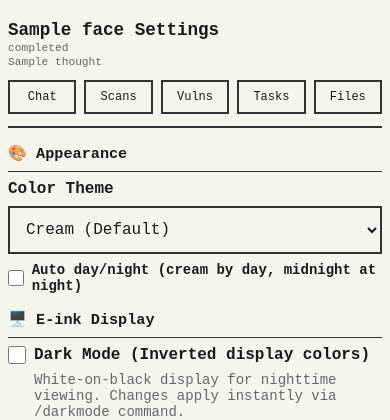
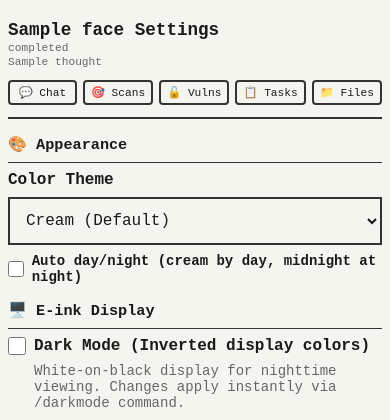
Before and after one commit to dkyazzentwatwa/kali-ink-bot, a Python web app: template modes/web/templates/settings.html in a window 390 px wide. Shown: the top 420 px of the page. Run offline with Jinja, Linux system fonts and the light colour scheme; the template is opened without the code that fills it: most values are stand-ins (such as "Sample title", 1, 10 or a date in 2020); some libraries are stand-ins or nearby versions.

Commit message:
web ui updates

```diff
--- a/modes/web/templates/files.html
+++ b/modes/web/templates/files.html
@@ -22,8 +22,8 @@
         [data-theme="sky"] { --bg: #e0f0ff; --text: #1a2e4a; --border: #6ba3d4; --muted: #4d708f; --accent: #5eb3ff; }
         [data-theme="butter"] { --bg: #fff9e0; --text: #4a3f1a; --border: #d4c175; --muted: #8f8350; --accent: #ffd952; }
         [data-theme="rose"] { --bg: #fff0f3; --text: #4a1a2a; --border: #d47590; --muted: #8f5068; --accent: #ff9eb8; }
-        [data-theme="sage"] { --bg: #e8f5e8; --text: #1a3a1a; --border: #75a375; --muted: #507050; --accent: #6dbf6d; }
-        [data-theme="periwinkle"] { --bg: #e8e8ff; --text: #1a1a4a; --border: #7575d4; --muted: #505068; --accent: #8c8cff; }
+        [data-theme="sage"] { --bg: #eff5e9; --text: #2a331a; --border: #8fb575; --muted: #607a4d; --accent: #9bc978; }
+        [data-theme="periwinkle"] { --bg: #e9f0ff; --text: #1a2a4a; --border: #758fd4; --muted: #50638f; --accent: #8ba3ff; }
         [data-theme="dark"] { --bg: #1a1a1a; --text: #e5e5e5; --border: #444; --muted: #888; --accent: #6ab0f3; }
         [data-theme="midnight"] { --bg: #0d1117; --text: #c9d1d9; --border: #30363d; --muted: #8b949e; --accent: #58a6ff; }
         [data-theme="charcoal"] { --bg: #2b2b2b; --text: #e8e6e3; --border: #555; --muted: #999; --accent: #ffa657; }
--- a/modes/web/templates/settings.html
+++ b/modes/web/templates/settings.html
@@ -188,18 +188,24 @@
             padding-bottom: 0.5rem;
             border-bottom: 1px solid var(--border);
         }
-        .back-button {
+        .nav {
+            display: flex;
+            gap: 0.5rem;
+            flex-wrap: wrap;
+        }
+        .nav a {
+            color: var(--text);
+            text-decoration: none;
             padding: 0.5rem 1rem;
-            font-family: inherit;
-            font-size: 1rem;
-            background: transparent;
-            color: var(--text);
             border: 2px solid var(--border);
-            cursor: pointer;
+            border-radius: 4px;
+            font-size: 0.875rem;
+            transition: all 0.2s;
         }
-        .back-button:hover {
-            background: var(--text);
-            color: var(--bg);
+        .nav a:hover {
+            background: var(--accent);
+            color: white;
+            transform: translateY(-2px);
         }
         .settings-section {
             max-width: 600px;
@@ -314,14 +320,17 @@
             .thought-line {
                 max-width: 40ch;
             }
-            header > div:last-child {
+            .nav {
                 width: 100%;
-                justify-content: space-between !important;
+                justify-content: space-between;
+                gap: 6px;
             }
-            .back-button {
+            .nav a {
                 flex: 1;
-                padding: 0.6rem 0.5rem;
-                font-size: 0.85rem;
+                text-align: center;
+                padding: 6px 8px;
+                font-size: 0.75rem;
+                white-space: nowrap;
             }
             .settings-section {
                 max-width: 100%;
@@ -366,9 +375,9 @@
                 font-size: 0.95rem;
                 margin: 1rem 0 0.5rem;
             }
-            .back-button {
-                padding: 0.5rem 0.4rem;
-                font-size: 0.75rem;
+            .nav a {
+                padding: 4px 6px;
+                font-size: 0.7rem;
             }
             .input-group {
                 margin-bottom: 1rem;
@@ -389,13 +398,13 @@
             <div class="status-line" id="status">{{status}}</div>
             <div class="thought-line" id="thought">{{thought}}</div>
         </div>
-        <div style="display: flex; gap: 0.5rem;">
-            <button class="back-button" onclick="location.href='/'">Chat</button>
-            <button class="back-button" onclick="location.href='/scans'">Scans</button>
-            <button class="back-button" onclick="location.href='/vulns'">Vulns</button>
-            <button class="back-button" onclick="location.href='/tasks'">Tasks</button>
-            <button class="back-button" onclick="location.href='/files'">Files</button>
-        </div>
+        <nav class="nav">
+            <a href="/">💬 Chat</a>
+            <a href="/scans">🎯 Scans</a>
+            <a href="/vulns">🔓 Vulns</a>
+            <a href="/tasks">📋 Tasks</a>
+            <a href="/files">📁 Files</a>
+        </nav>
     </header>
 
     <div class="settings-section">
```
Also changed, not shown: modes/web/templates/scans.html (+25 -11 lines), modes/web/templates/tasks.html (+9 -9 lines), modes/web/templates/vulns.html (+30 -12 lines).
